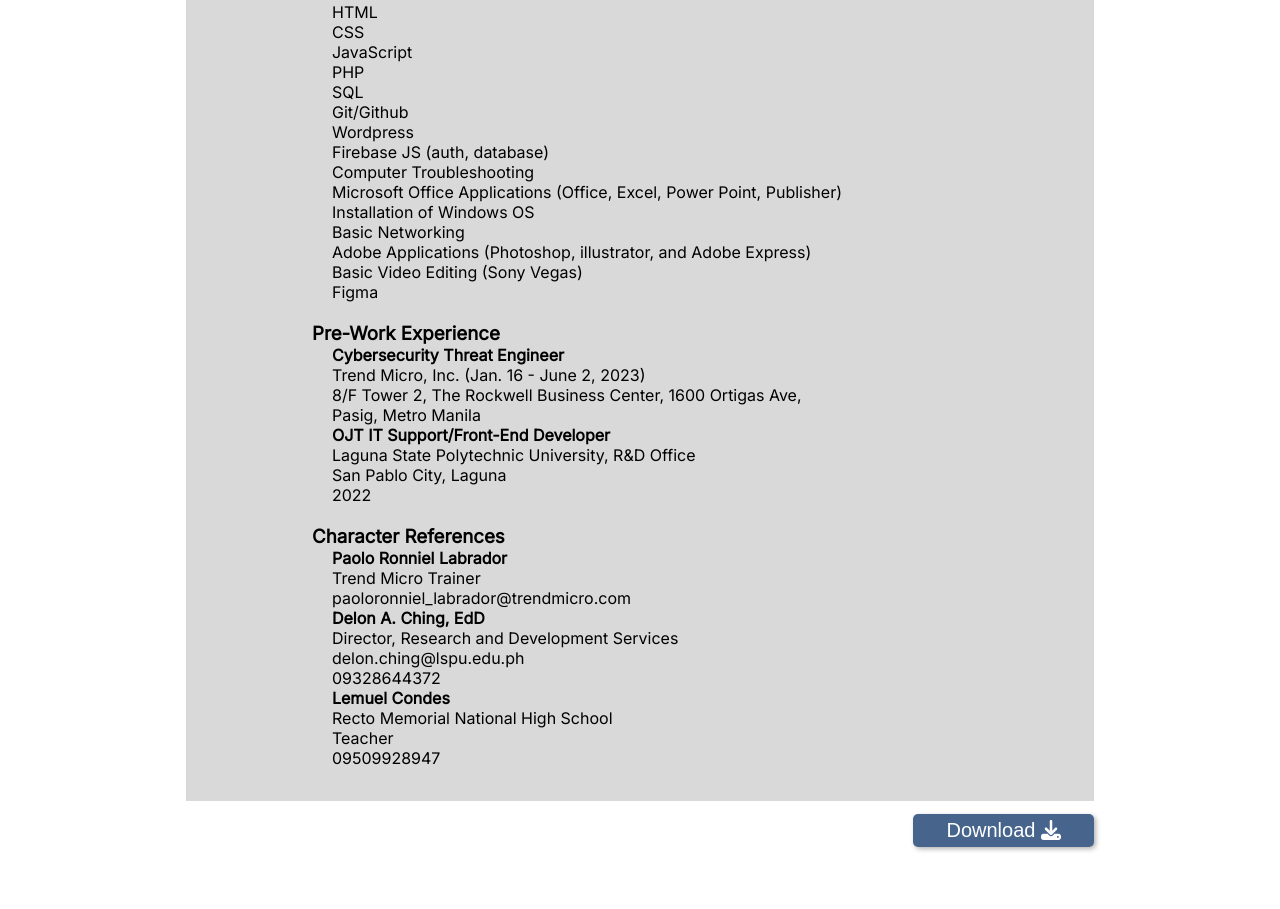
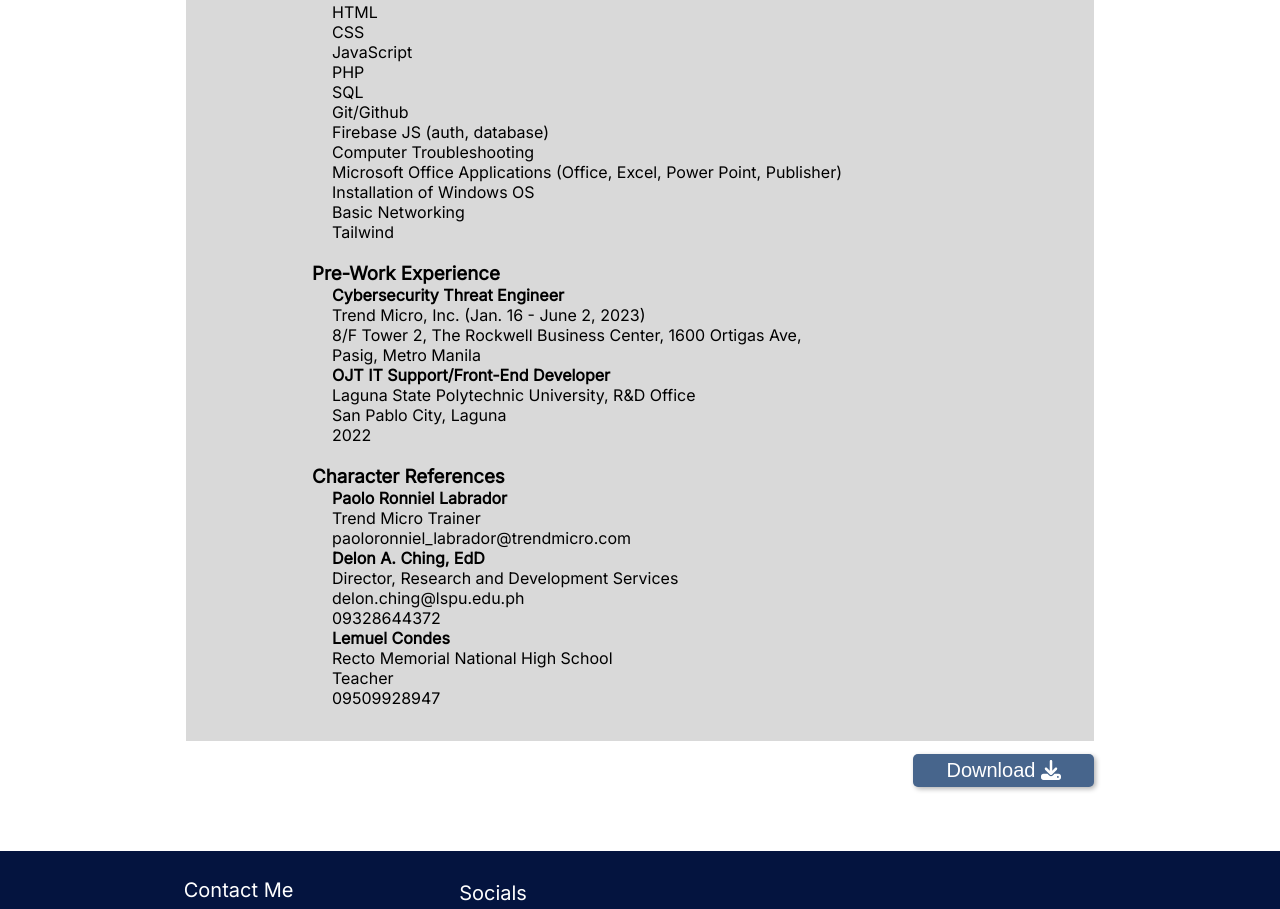
Before and after one commit to darrellabuguen/tsx-portfolio, a React (Vite) app: page / in a window 1280 px wide. Shown: the part 3366-4275 px from the top of the page. Built offline with nearby package versions, Linux system fonts and the light colour scheme.

Commit message:
removed basic skills

```diff
--- a/src/components/Pages.tsx
+++ b/src/components/Pages.tsx
@@ -243,15 +243,12 @@
                         <p>PHP</p>
                         <p>SQL</p>
                         <p>Git/Github</p>
-                        <p>Wordpress</p>
                         <p>Firebase JS (auth, database)</p>
                         <p>Computer Troubleshooting</p>
                         <p>Microsoft Office Applications (Office, Excel, Power Point, Publisher)</p>
                         <p>Installation of Windows OS</p>
                         <p>Basic Networking</p>
-                        <p>Adobe Applications (Photoshop, illustrator, and Adobe Express)</p>
-                        <p>Basic Video Editing (Sony Vegas)</p>
-                        <p>Figma</p>
+                        <p>Tailwind</p>
                     </div>
                     <br />
                     <h3>Pre-Work Experience</h3>
```
